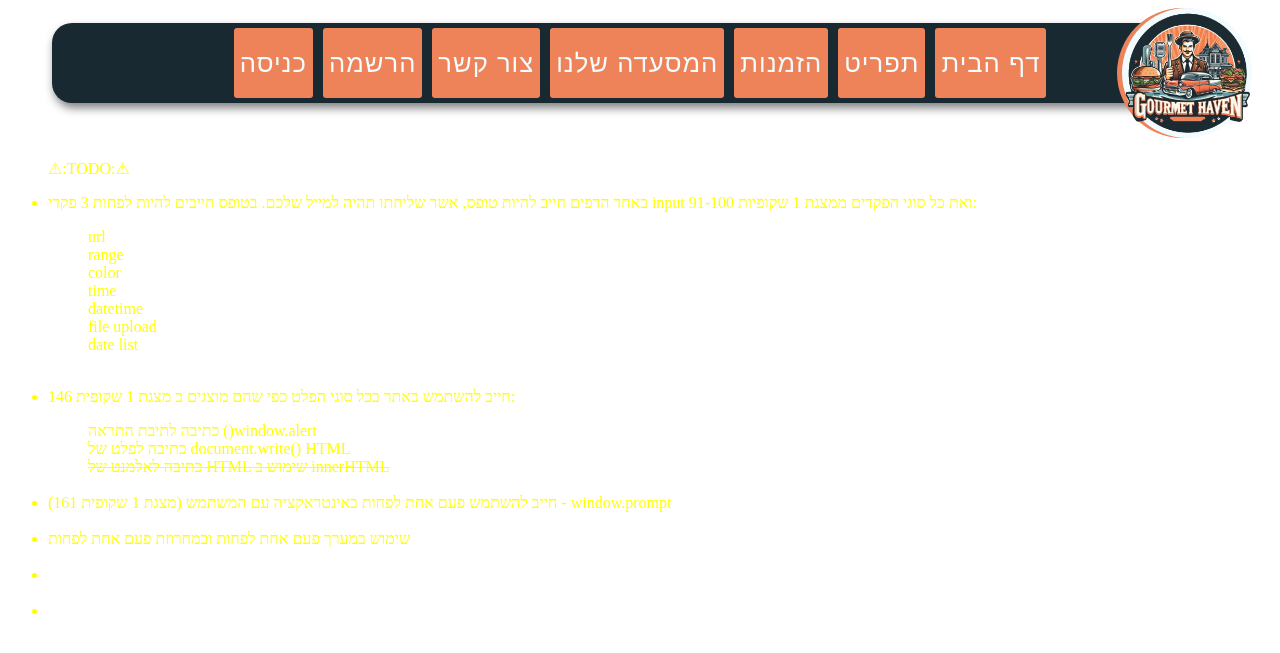
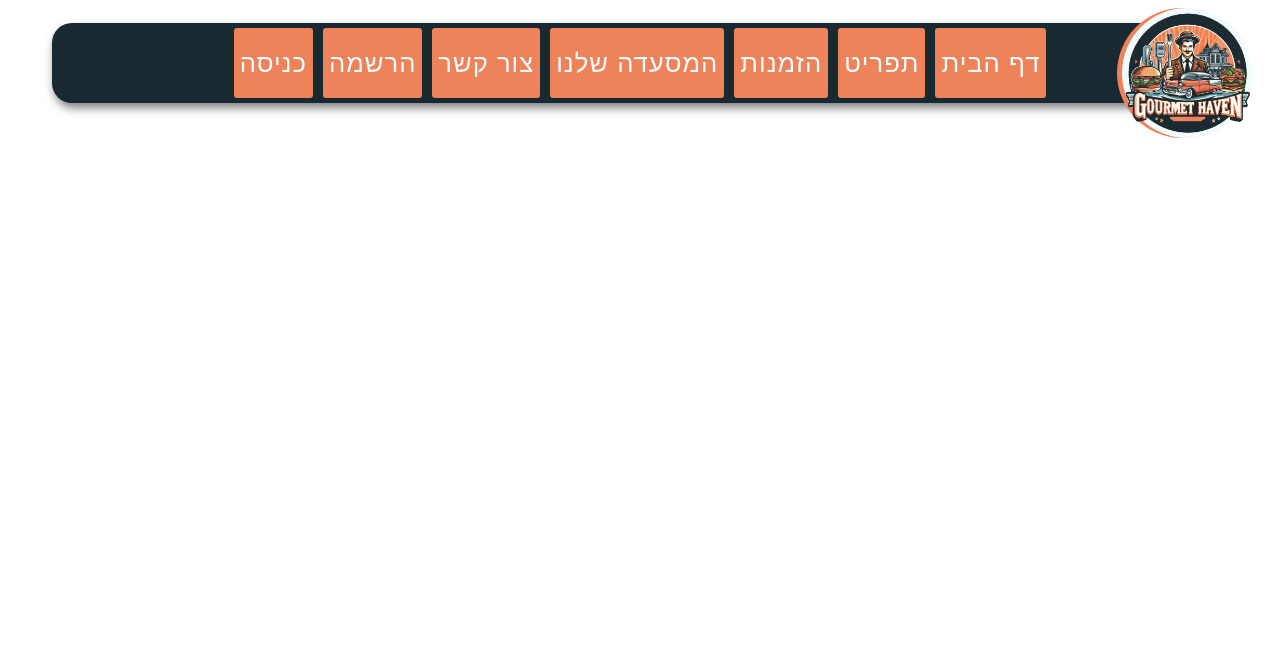
Before and after one commit to orizem/Software-Engineering-Project, a PHP site: page /navbar.php in a window 1280 px wide. Shown: the top 653 px of the page. Run offline with PHP 8.4, Linux system fonts and the light colour scheme.

Commit message:
final refining

```diff
--- a/delivery.php
+++ b/delivery.php
@@ -34,7 +34,7 @@
                         <tr>
                             <td>סוג ההזמנה:</td>
                             <td>
-                                <select id="order">
+                                <select id="order" name="order">
                                     <option value="" disabled selected hidden>בחר</option>
                                     <option value="order-table">הזמנת שולחן</option>
                                     <option value="order-delivery">הזמנת משלוח</option>
@@ -78,7 +78,6 @@
                     <table id="product"></table>
                     <table>
                         <tr>
-                            <!-- TODO: If delivery was selected: -->
                             <td>מה תרצו להזמין?</td>
                             <td>
                                 <div class="link-list dropdown">
@@ -104,7 +103,7 @@
                             </td>
                         </tr>
                         <tr>
-                            <td><input type="submit" id="submitButton" value="שלח"></td>
+                            <td><input type="submit" id="submitButton" onclick="acceptOrder()" value="שלח"></td>
                         </tr>
                     </table>
                 </form>
--- a/navbar.php
+++ b/navbar.php
@@ -31,40 +31,4 @@
       </ul>
     </div>
   </div>
-  <!-- TODO: Remove the entire div below -->
-  <div class="index-div container content">
-    <span class="box content" style="background-color: rgba(24, 41, 49, 0.4);">
-      <span style="background-color: red; color:yellow;width:85%;">
-        <ul>
-          &#9888;:TODO:&#9888;
-          <li>
-            <p>
-              באחד הדפים חייב להיות טופס, אשר שליחתו תהיה למייל שלכם. בטופס חייבים להיות לפחות 3 פקדי
-              input ואת כל סוגי הפקדים ממצגת 1 שקופיות 91-100:
-            </p>
-            <ol>url</ol>
-            <ol title="Delivery">range</ol>
-            <ol>color</ol>
-            <ol>time</ol>
-            <ol title="Delivery">datetime</ol>
-            <ol title="Delivery">file upload</ol>
-            <ol title="Delivery">date list</ol>
-          </li><br>
-          <li>
-            <p>
-              חייב להשתמש באתר בכל סוגי הפלט כפי שהם
-              מוצגים ב מצגת 1 שקופית 146:
-            </p>
-            <ol>כתיבה לתיבת התראה ()window.alert</ol>
-            <ol>כתיבה לפלט של document.write() HTML</ol>
-            <ol class="added">כתיבה לאלמנט של HTML שימוש ב innerHTML</ol>
-          </li><br>
-          <li>חייב להשתמש פעם אחת לפחות באינטראקציה עם המשתמש (מצגת 1 שקופית 161) - window.prompt</li><br>
-          <li>שימוש במערך פעם אחת לפחות ובמחרוזת פעם אחת לפחות</li><br>
-          <li></li><br>
-          <li></li>
-        </ul>
-      </span>
-    </span>
-  </div>
 </body>
--- a/php/handleOrder.php
+++ b/php/handleOrder.php
@@ -16,10 +16,10 @@
                 <tr>
                     <td>איפה תשבו:</td>
                     <td>
-                        <select id="location-sit">
+                        <select id="location-sit" name="location-sit">
                             <option value="" disabled selected hidden>בחר</option>
-                            <option value="location-sit-in">בפנים</option>
-                            <option value="location-sit-out">בחוץ</option>
+                            <option value="בפנים">בפנים</option>
+                            <option value="בחוץ">בחוץ</option>
                         </select>
                     </td>
                     <td></td>
--- /dev/null
+++ b/scripts/contact.js
@@ -0,0 +1,2 @@
+var email = window.prompt("Please enter your email", "Your Email");
+document.getElementById("email").value = email;
--- a/scripts/delivery.js
+++ b/scripts/delivery.js
@@ -6,9 +6,13 @@ $(document).ready(function () {
       type: "get",
       data: { order: selectedOrder },
       success: function (response) {
-        // Update the content of the div with the response
+        document.write("Success handle order.");
         $("#product").html(response);
       },
     });
   });
 });
+
+function acceptOrder() {
+  window.alert("Order Sent");
+}
--- a/scripts/loadHeaderFooter.js
+++ b/scripts/loadHeaderFooter.js
@@ -1,9 +1,4 @@
 const pages = ["navbar", "footer"];
-
-// /* Load Pages */
-// pages.forEach((page) => {
-//   loadFile(page, "html");
-// });
 
 /* Load Header */
 loadFile(pages[0], "php");
```
Also changed, not shown: contact.html (+26 -0 lines), php/delivery.php (+19 -3 lines), php/menuConfig.php (+0 -70 lines), php/postDelivery.php (+9 -2 lines), scripts/formValidations.js (+14 -13 lines).
